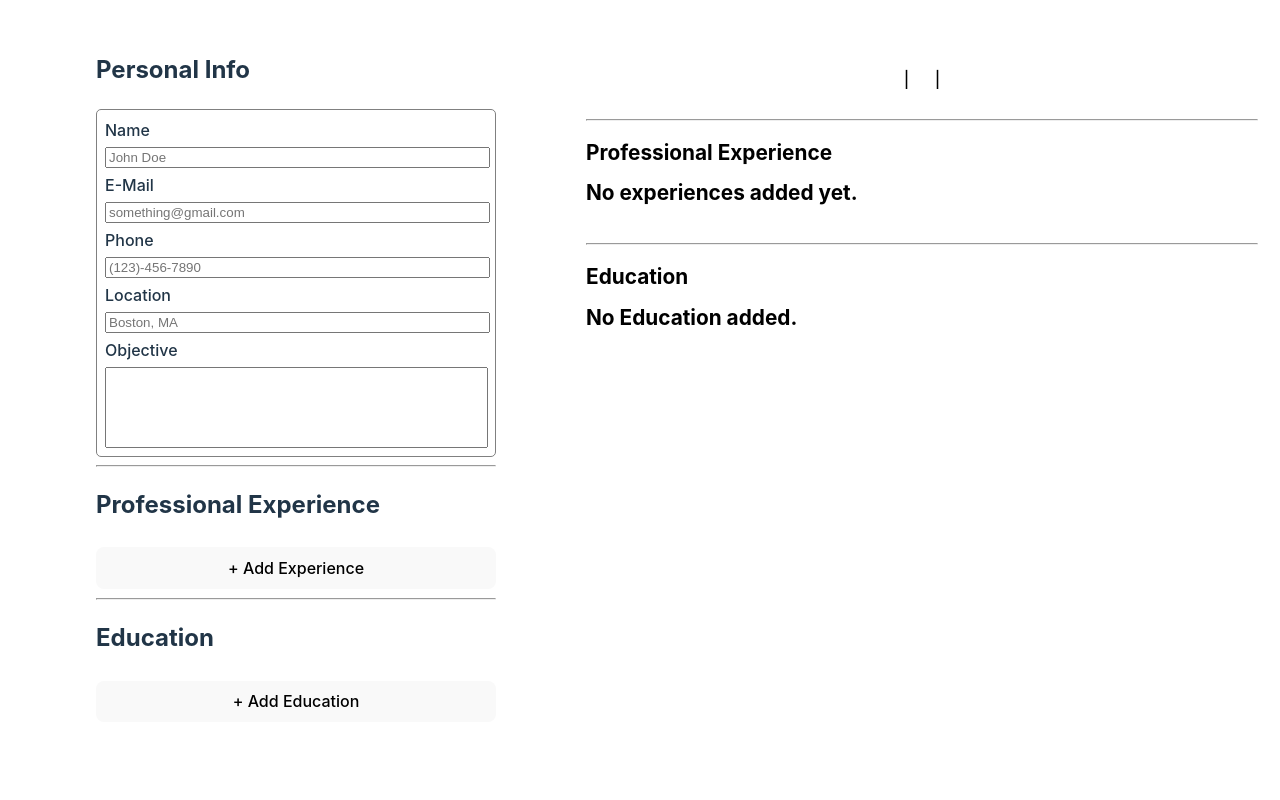
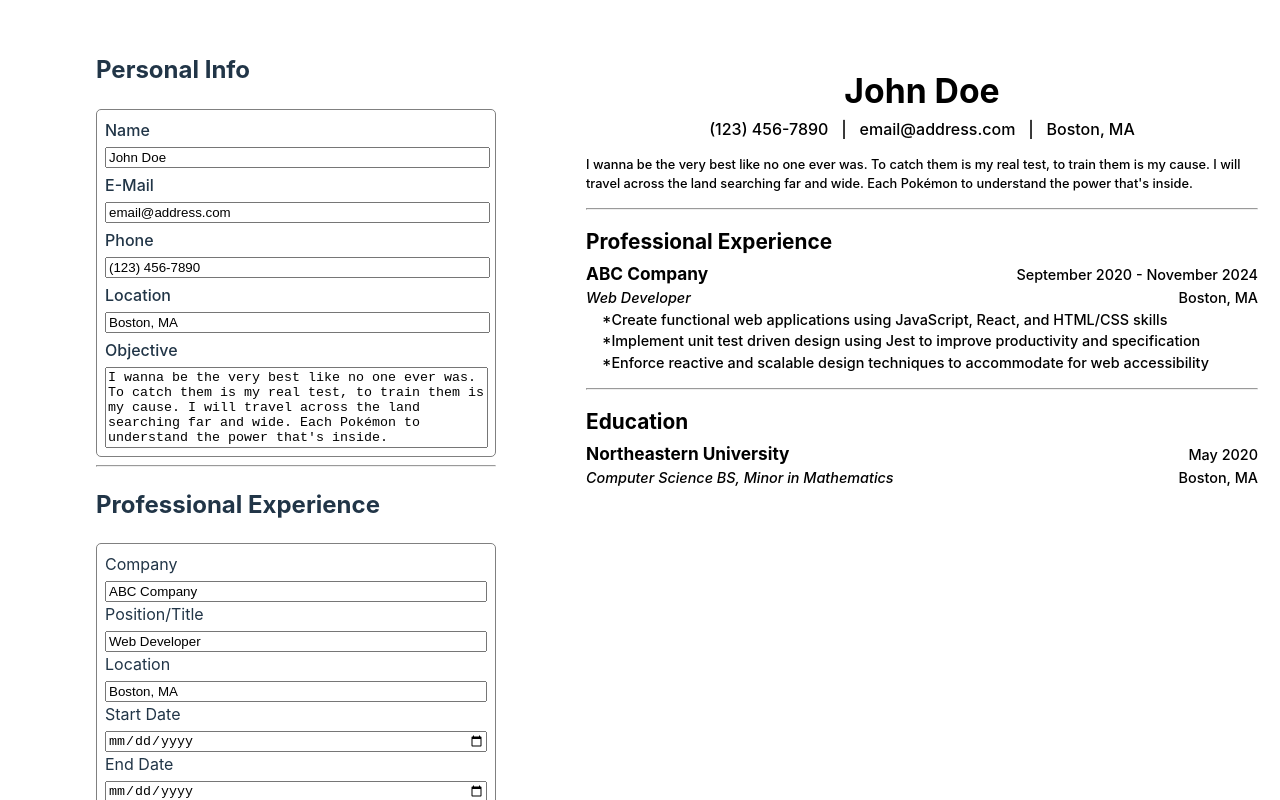
Before and after one commit to EddieTheEgg/cvBuilder, a React (Vite) app in the folder cvBuilder/: page / in a window 1280 px wide. Shown: the top 800 px of the page. Built offline with nearby package versions, Linux system fonts and the light colour scheme.

Commit message:
updated examples and styling

```diff
--- a/cvBuilder/src/App.jsx
+++ b/cvBuilder/src/App.jsx
@@ -8,15 +8,15 @@ import './App.css';
 
 function App() {
   const [currentInfo, setInfo] = useState({
-    name: "",
-    email: "",
-    phone: "",
-    location: "",
-    objective: "",
+    name: example.name,
+    email: example.email,
+    phone: example.phone,
+    location: example.location,
+    objective: example.objective,
   });
 
-  const [experiences, setExperiences] = useState([]);
-  const [educations, setEducations] = useState([]);
+  const [experiences, setExperiences] = useState(example.experience);
+  const [educations, setEducations] = useState(example.education);
 
   // Update function for personal information
   function updateInfo(e) {
--- a/cvBuilder/src/example.jsx
+++ b/cvBuilder/src/example.jsx
@@ -10,9 +10,9 @@ const example = {
         {
             company: "ABC Company",
             position: "Web Developer",
-            workLocation: "Toronto, ON",
-            startDate: "September 2020",
-            endDate: "November 2024",
+            workLocation: "Boston, MA",
+            startDate: "09/10/2020",
+            endDate: "11/28/2024",
             responsibilities: "*Create functional web applications using JavaScript, React, and HTML/CSS skills \n*Implement unit test driven design using Jest to improve productivity and specification\n*Enforce reactive and scalable design techniques to accommodate for web accessibility",
             id: crypto.randomUUID,
             expanded: true,
@@ -21,10 +21,10 @@ const example = {
 
     education: [
         {
-            school: "Carleton University",
-            degree: "B.Eng, Electrical Engineer",
-            location: "Ottawa, ON",
-            gradDate: "May 2020",
+            school: "Northeastern University",
+            degree: "Computer Science BS, Minor in Mathematics",
+            location: "Boston, MA",
+            gradDate: "05/20/2020",
             id: crypto.randomUUID,
             expanded: true,
         },
```
